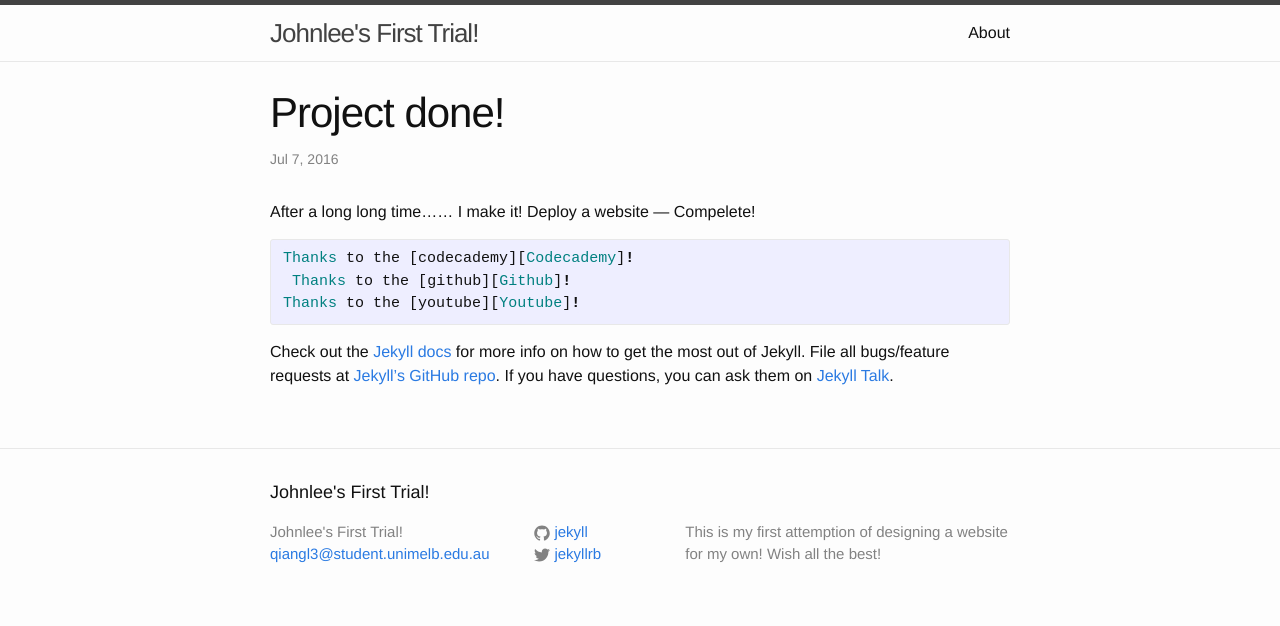
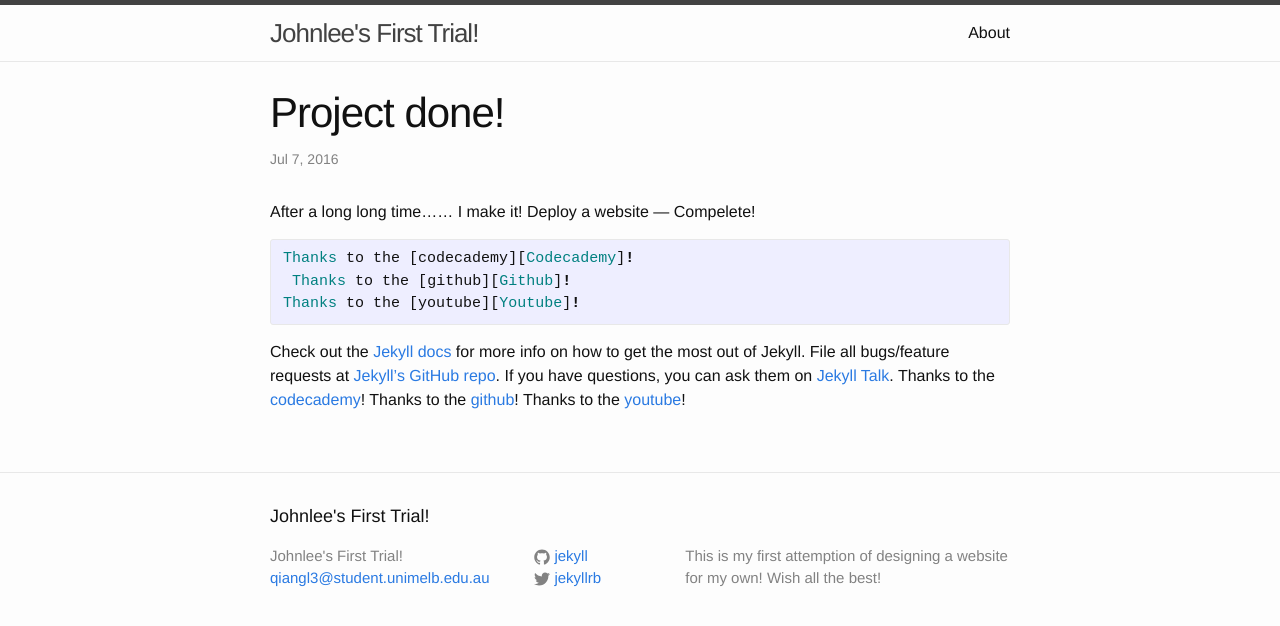
Before and after one commit to Johnleefd/blog, a Jekyll site: the page built from _posts/2016-07-07-Project-Done-jekyll.markdown, in a window 1280 px wide. Shown: the top 626 px of the page. Built offline with Jekyll 4.4.1, drawn with Linux system fonts in a browser that asks for light colours.

Commit message:
Update 2016-07-07-Project-Done-jekyll.markdown

```diff
--- a/_posts/2016-07-07-Project-Done-jekyll.markdown
+++ b/_posts/2016-07-07-Project-Done-jekyll.markdown
@@ -14,6 +14,9 @@ Thanks to the [youtube][Youtube]!
 {% endhighlight %}
 
 Check out the [Jekyll docs][jekyll-docs] for more info on how to get the most out of Jekyll. File all bugs/feature requests at [Jekyll’s GitHub repo][jekyll-gh]. If you have questions, you can ask them on [Jekyll Talk][jekyll-talk].
+Thanks to the [codecademy][Codecademy]!
+Thanks to the [github][Github]!
+Thanks to the [youtube][Youtube]!
 
 [jekyll-docs]: http://jekyllrb.com/docs/home
 [jekyll-gh]:   https://github.com/jekyll/jekyll
```
